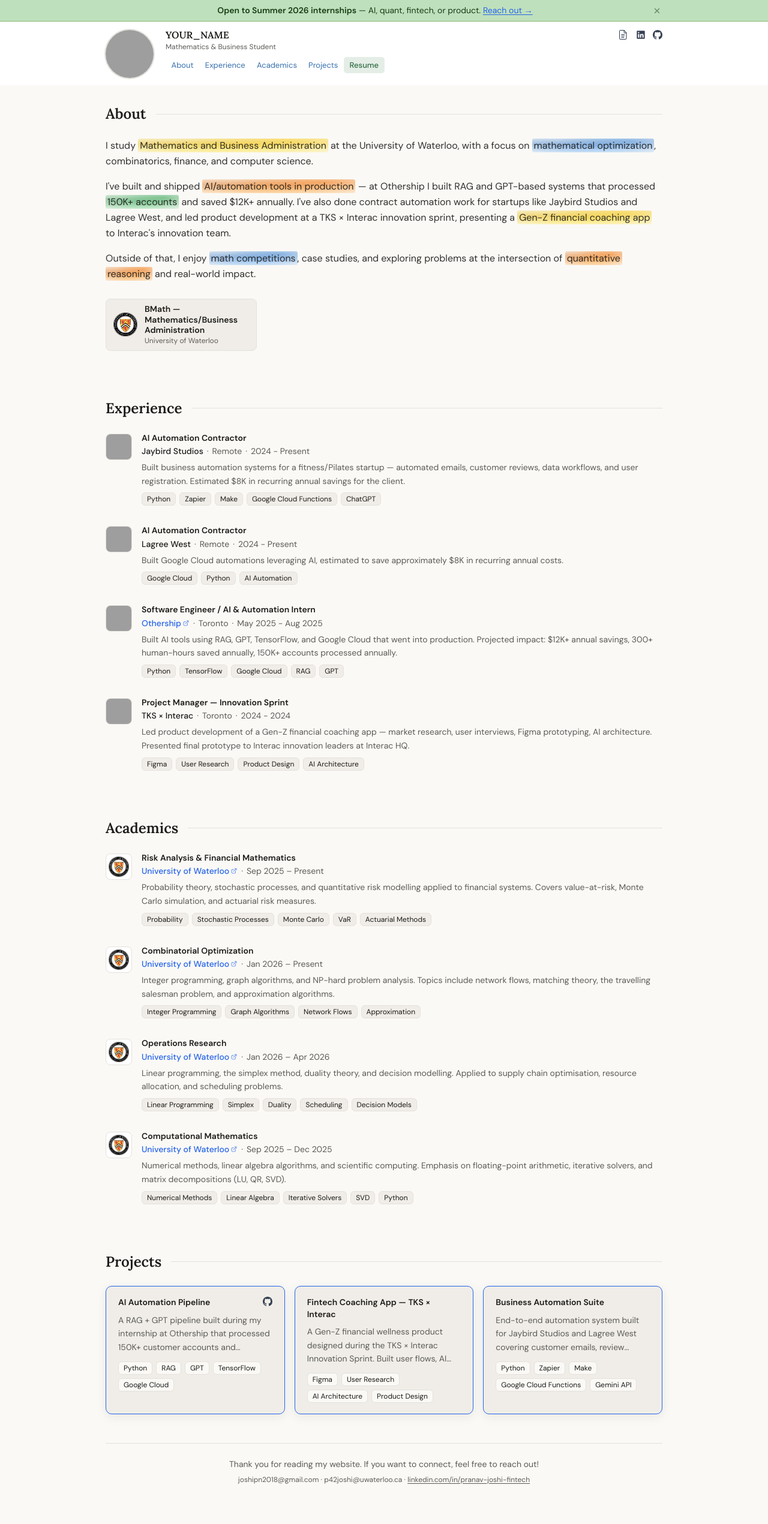
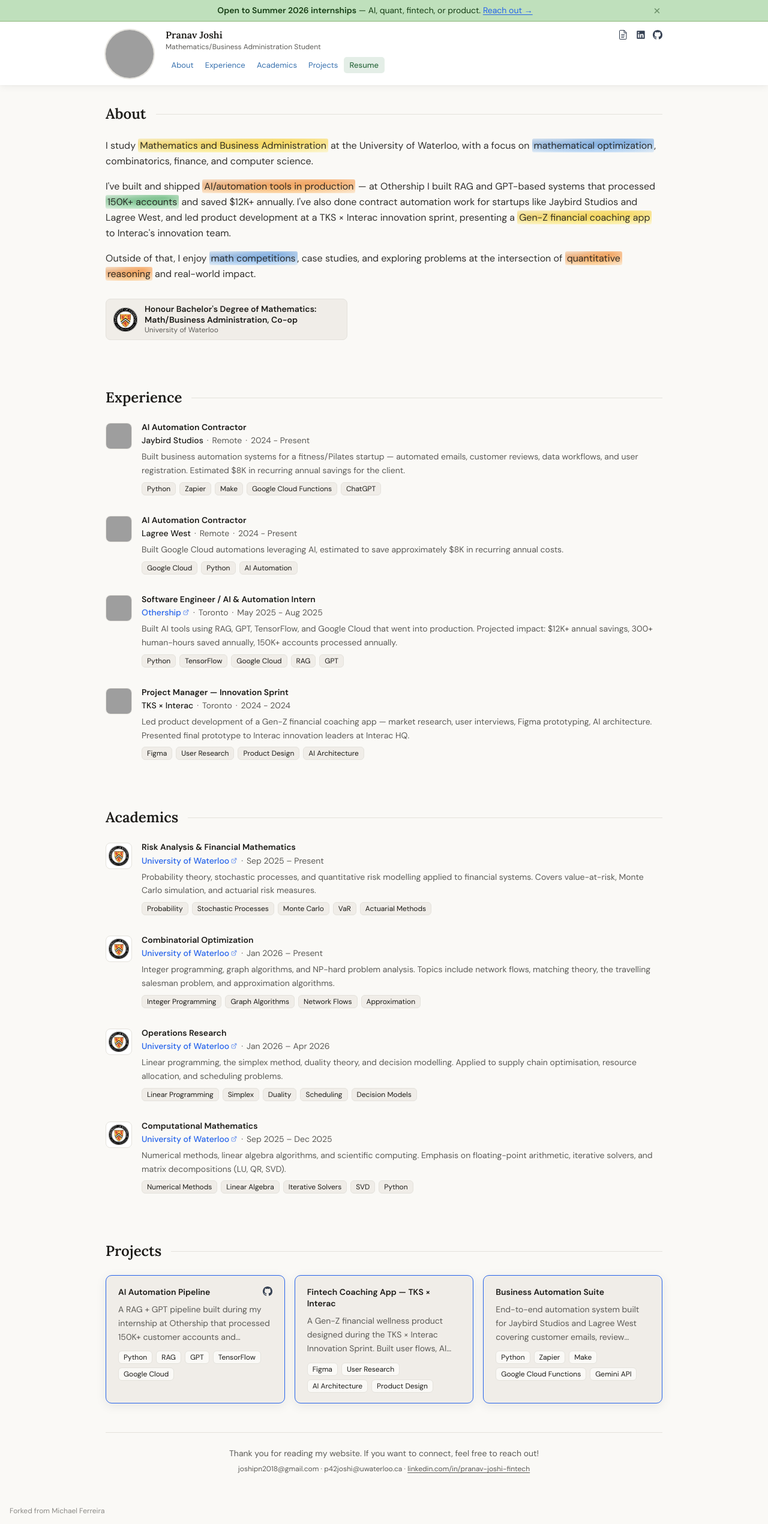
Before and after one commit to pranav-joshi-fintech/personal_website, a Next.js app: page / in a window 1280 px wide. Shown: the whole page at 60% size. Before the commit the page ends 2515 px from the top, so only its background shows below. Built offline with nearby package versions, Linux system fonts and the light colour scheme; grey boxes are pictures that could not be loaded.

Commit message:
added credits

```diff
--- /dev/null
+++ b/app/components/ScrollToTop.tsx
@@ -0,0 +1,12 @@
+"use client";
+
+import { useEffect } from "react";
+
+export default function ScrollToTop() {
+    useEffect(() => {
+        window.history.scrollRestoration = "manual";
+        window.scrollTo(0, 0);
+    }, []);
+
+    return null;
+}
--- a/app/components/SiteHeader.tsx
+++ b/app/components/SiteHeader.tsx
@@ -147,7 +147,6 @@ export default function SiteHeader() {
     const radius  = lerp(0, 9999, p);
     const bgAlpha = lerp(1, 0.9, p);
     const blur_v  = lerp(0, 14, p);
-    const shadow  = lerp(0, 1, p);
     const padV    = lerp(12, 7, p);
     const padH    = lerp(0, 16, p);
     const height  = expandedHeight ? lerp(expandedHeight, PILL_H, p) : undefined;
@@ -201,9 +200,7 @@ export default function SiteHeader() {
                     WebkitBackdropFilter: blur_v > 0.5 ? `blur(${blur_v}px)` : undefined,
                     borderBottom: p < 0.9 ? `1px solid var(--border)` : undefined,
                     border: p >= 0.9 ? `1px solid var(--border)` : undefined,
-                    boxShadow: shadow > 0.05
-                        ? `0 4px 24px rgba(0,0,0,${0.10 * shadow}), 0 1px 4px rgba(0,0,0,${0.06 * shadow})`
-                        : undefined,
+                    boxShadow: "0 3px 12px rgba(0,0,0,0.05), 0 1px 3px rgba(0,0,0,0.03)",
                     overflow: "hidden",
                     transition: bannerClosing
                         ? `height ${BANNER_CLOSE_MS}ms cubic-bezier(0.22, 1, 0.36, 1)`
--- /dev/null
+++ b/app/components/UltraFooter.tsx
@@ -0,0 +1,46 @@
+import React from "react";
+import site from "@/data/site.json";
+
+type SiteExtras = typeof site & {
+    ultraFooter?: { visible: boolean; text: string };
+};
+
+function parseText(text: string): React.ReactNode[] {
+    const PATTERN = /\[([^\]]+)\]\(([^)]+)\)/g;
+    const nodes: React.ReactNode[] = [];
+    let lastIndex = 0;
+    let key = 0;
+    let match: RegExpExecArray | null;
+
+    while ((match = PATTERN.exec(text)) !== null) {
+        if (match.index > lastIndex) nodes.push(text.slice(lastIndex, match.index));
+        nodes.push(
+            <a
+                key={key++}
+                href={match[2]}
+                target={match[2].startsWith("http") ? "_blank" : undefined}
+                rel="noopener noreferrer"
+                className="ultra-footer-link"
+            >
+                {match[1]}
+            </a>
+        );
+        lastIndex = match.index + match[0].length;
+    }
+    if (lastIndex < text.length) nodes.push(text.slice(lastIndex));
+    return nodes;
+}
+
+export default function UltraFooter() {
+    const s = site as SiteExtras;
+    if (!s.ultraFooter?.visible || !s.ultraFooter.text) return null;
+
+    return (
+        <div
+            className="ultra-footer text-xs leading-none text-text-muted opacity-70 hover:opacity-100 transition-opacity select-none p-4"
+            aria-hidden="false"
+        >
+            {parseText(s.ultraFooter.text)}
+        </div>
+    );
+}
--- a/app/components/about/About.tsx
+++ b/app/components/about/About.tsx
@@ -42,7 +42,7 @@ export default function About() {
                 {site.education.map((edu) => (
                     <div
                         key={edu.school}
-                        className="flex items-center gap-3 rounded-lg border border-border bg-tag-bg px-3 py-2"
+                        className="flex items-center gap-3 rounded-lg border border-border bg-tag-bg px-3 py-2 md:w-[160%]"
                     >
                         <div className="relative w-10 h-10 shrink-0">
                             <Image
--- a/app/globals.css
+++ b/app/globals.css
@@ -233,3 +233,17 @@ a:hover {
 h1 {
     font-family: var(--font-lora), serif;
 }
+
+
+
+
+/* ── Ultra footer (credits) ──────────────────────────────────────────────── */
+.ultra-footer-link {
+    color: var(--text-muted);
+    text-decoration: none;
+}
+.ultra-footer-link:hover {
+    color: var(--text);
+    text-decoration: underline;
+    text-underline-offset: 2px;
+}
--- a/app/layout.tsx
+++ b/app/layout.tsx
@@ -3,6 +3,8 @@ import { Analytics } from "@vercel/analytics/react";
 import { DM_Sans, Lora } from "next/font/google";
 import SiteHeader from "@/app/components/SiteHeader";
 import Footer from "@/app/components/Footer";
+import UltraFooter from "@/app/components/UltraFooter";
+import ScrollToTop from "@/app/components/ScrollToTop";
 import "./globals.css";
 import site from "@/data/site.json";
 
@@ -35,11 +37,13 @@ export default function RootLayout({
                 className="min-h-full"
                 style={{ fontFamily: "var(--font-dm-sans), sans-serif" }}
             >
+                <ScrollToTop />
                 <SiteHeader />
                 <div className="max-w-5xl mx-auto px-6 md:px-12 py-6 md:py-8">
                     {children}
                 </div>
                 <Footer />
+                <UltraFooter />
                 <Analytics />
             </body>
         </html>
--- a/data/site.json
+++ b/data/site.json
@@ -1,6 +1,6 @@
 {
-  "name": "YOUR_NAME",
-  "role": "Mathematics & Business Student",
+  "name": "Pranav Joshi",
+  "role": "Mathematics/Business Administration Student",
   "description": "Portfolio website — University of Waterloo Mathematics/Business Administration student with experience in AI, automation, and product development.",
   "headshot": "/headshots/headshot4.png",
   "banner": {
@@ -16,6 +16,10 @@
     "text": "joshipn2018@gmail.com · p42joshi@uwaterloo.ca · [linkedin.com/in/pranav-joshi-fintech](https://linkedin.com/in/pranav-joshi-fintech)"
   },
   "footer": "Thank you for reading my website. If you want to connect, feel free to reach out!",
+  "ultraFooter": {
+    "visible": true,
+    "text": "Forked from [Michael Ferreira](https://michaelferreira.me)"
+  },
   "intro": [
     "I study [Mathematics and Business Administration](yellow) at the University of Waterloo, with a focus on [mathematical optimization](blue), combinatorics, finance, and computer science.",
     "I've built and shipped [AI/automation tools in production](orange) — at Othership I built RAG and GPT-based systems that processed [150K+ accounts](green) and saved $12K+ annually. I've also done contract automation work for startups like Jaybird Studios and Lagree West, and led product development at a TKS × Interac innovation sprint, presenting a [Gen-Z financial coaching app](yellow) to Interac's innovation team.",
@@ -23,7 +27,7 @@
   ],
   "education": [
     {
-      "degree": "BMath — Mathematics/Business Administration",
+      "degree": "Honour Bachelor's Degree of Mathematics: Math/Business Administration, Co-op",
       "school": "University of Waterloo",
       "logo": "/logos/uw_logo.png"
     }
```
